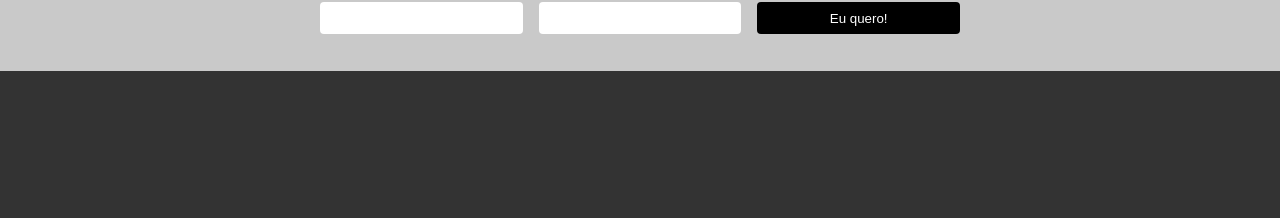
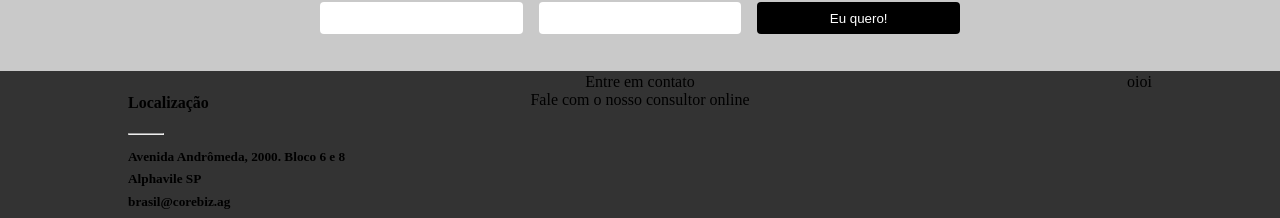
Before and after one commit to NataneO/Corebiz, a React (Vite) app: page / in a window 1280 px wide. Shown: the part 745-963 px from the top of the page. Built offline with nearby package versions, Linux system fonts and the light colour scheme; no server answers.

Commit message:
Drawing newsletter and footer

```diff
--- a/package.json
+++ b/package.json
@@ -11,6 +11,7 @@
     "axios": "^0.26.0",
     "react": "^17.0.2",
     "react-dom": "^17.0.2",
+    "react-hook-form": "^7.27.1",
     "react-slick": "^0.28.1",
     "slick-carousel": "^1.8.1",
     "styled-components": "^5.3.3"
--- a/src/components/footer/footer.jsx
+++ b/src/components/footer/footer.jsx
@@ -1,5 +1,28 @@
 import * as S from './styled'
 
-export function Footer (){
-    return <S.Footer />
+export function Footer() {
+    return (
+        <S.Footer>
+            <S.Article>
+                <h4>Localização</h4>
+                <S.Hr />
+                <h5>Avenida Andrômeda, 2000. Bloco 6 e 8 </h5>
+
+                <h5>Alphavile SP</h5>
+
+                <h5>brasil@corebiz.ag</h5>
+
+                <h5>+55 11 3090 1039</h5>
+            </S.Article>
+            <S.Article textCenter>
+                <div> Entre em contato
+                </div>
+                <div> Fale com o nosso consultor online</div>
+            </S.Article>
+            <S.Article distribution>
+                <div>oi</div>
+                <div>oi</div>
+                 </S.Article>
+        </S.Footer>
+    )
 }
--- a/src/components/footer/styled.jsx
+++ b/src/components/footer/styled.jsx
@@ -1,17 +1,42 @@
 import styled, { css } from 'styled-components';
 
-export const Footer = styled.div`
+export const Footer = styled.footer`
 height: 10rem;
 color: #000;
 width: 100%;
-padding: 1rem 0;
 box-sizing:border-box;
 background: #333;
 color: #000;
 position:relative;
+display:flex;
+
+>*{
+  flex:1;
+}
+
 
 ${props => props.darkmode && css`
   background: #000;
   color: #fff;
 `}
 `;
+
+
+export const Article =styled.article`
+
+text-align: ${props => props.textCenter ? "center" : "left"};
+text-align: ${props => props.textCenter ? "center" : "left"};
+> h5{
+  line-height:0;
+}
+
+${props => props.distribution && css`
+  display:flex;
+  justify-content:flex-end;
+`}
+`
+
+export const Hr = styled.hr`
+ width: 10%;
+ margin: 0;
+`
--- a/src/components/newsletter/newsletter.jsx
+++ b/src/components/newsletter/newsletter.jsx
@@ -1,6 +1,11 @@
 import * as S from './styled'
+import React from "react";
+import axios from "axios";
 
 export function Newsletter() {
+
+
+
     return (
         <S.Newsletter>
             <h3>Participe de nossas news com promoções e novidades!</h3>
```
Also changed, not shown: 1 other file (tests, documents, lock files or other folders).
